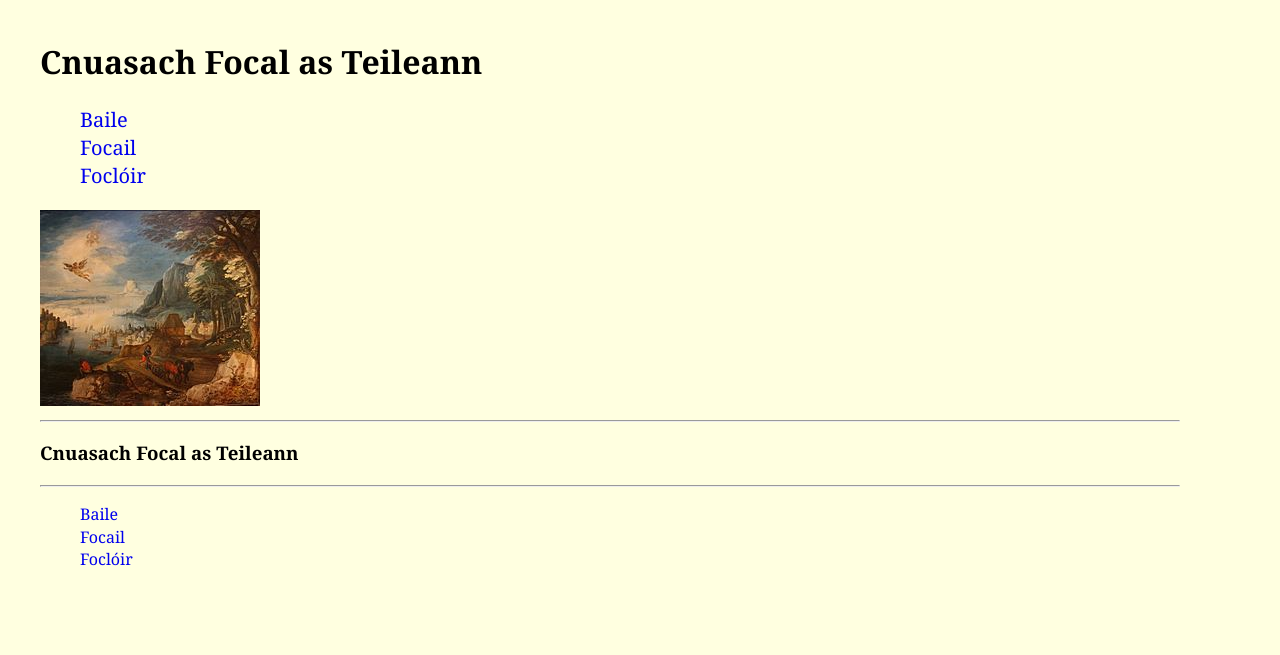
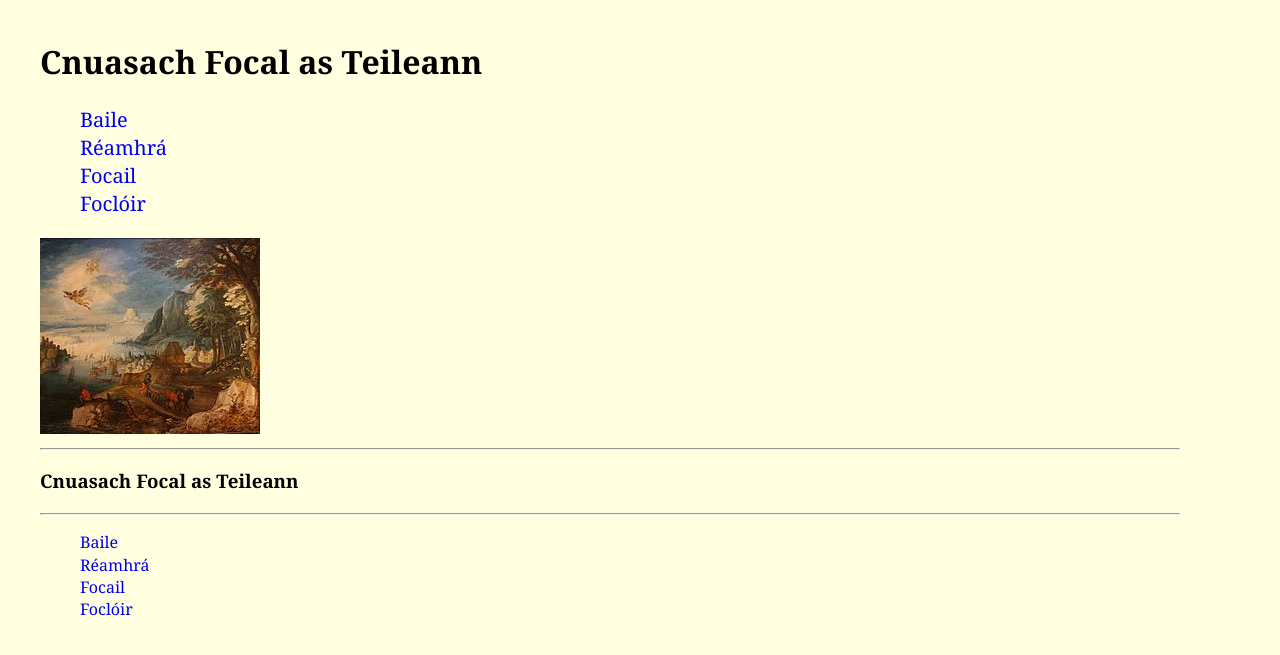
Before and after one commit to pmcu/cnuas-teileann, a Jekyll site: the page built from index.html, in a window 1280 px wide. Shown: the top 655 px of the page. Built offline with Jekyll 4.4.1, drawn with Linux system fonts in a browser that asks for light colours.

Commit message:
Update nav.html

```diff
--- a/_includes/nav.html
+++ b/_includes/nav.html
@@ -1,6 +1,7 @@
 <nav>
   <ul class="{{include.navclass}}">
     <li> <a  href= "{{site.baseurl}}/index.html" class="{% if page.url == '/index.html'  %}current{% endif %}">Baile</a> </li>
+	<li> <a  href= "{{site.baseurl}}/reamhra.html" class="{% if page.url == '/reamhra.html'  %}current{% endif %}">Réamhrá</a> </li>
 <li> <a  href= "{{site.baseurl}}/neach.html" class="{% if page.url == '/neach.html'  %}current{% endif %}">Focail</a> </li>
 <li> <a  href= "{{site.baseurl}}/focloir.html" class="{% if
 		page.url == '/focloir.html'  %}current{%
```
